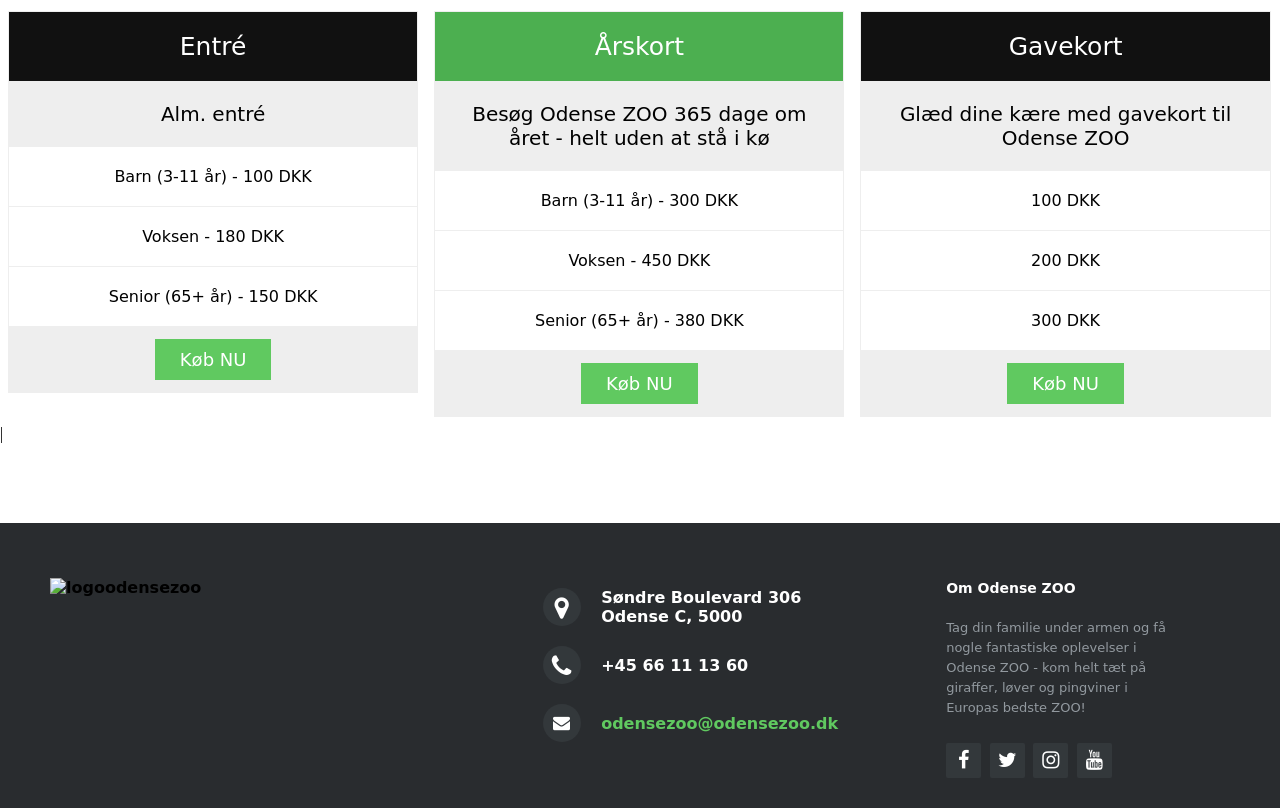
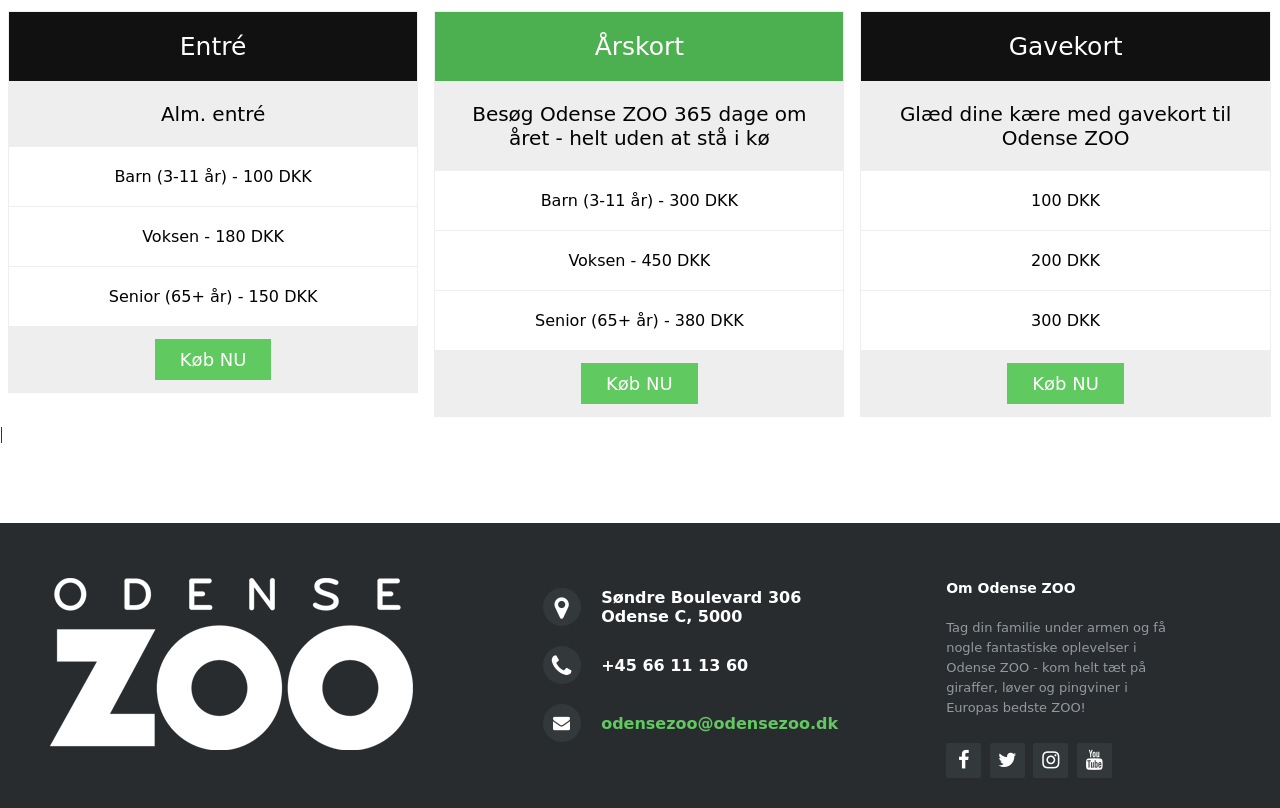
Before and after one commit to aytepala/digitaltindhold, a plain HTML site: page index.html in a window 1280 px wide. Shown: the part 2210-3018 px from the top of the page. Drawn offline with Linux system fonts and the light colour scheme.

Commit message:
FULLY DONE FINAL VERSION
fuld

```diff
--- a/index.html
+++ b/index.html
@@ -7,7 +7,7 @@
     <!-- linke til min css fil -->
     <link rel="stylesheet" href="css/style.css">
     <!-- Titel på fanen, feks fane navn på googlechrome -->
-    <title>Odense ZOO - Projekt Digitalt Indhold</title>
+    <title>Odense ZOO - Forside</title>
 
      <!-- IKONER-->
     <link rel="stylesheet" href="http://maxcdn.bootstrapcdn.com/font-awesome/4.2.0/css/font-awesome.min.css">
@@ -141,7 +141,7 @@
 
         <div class="footer-left">
 
-            <img src="images/odensezoologo" alt="logoodensezoo">
+            <img src="images/odense-zoo-logo-white.png" alt="logoodensezoo">
         </div>
 
         <div class="footer-center">
```
Also changed, not shown: mediainstagram.html (+1 -1 lines), mediavideo.html (+1 -1 lines), images/odense-zoo-logo-white.png (added).
